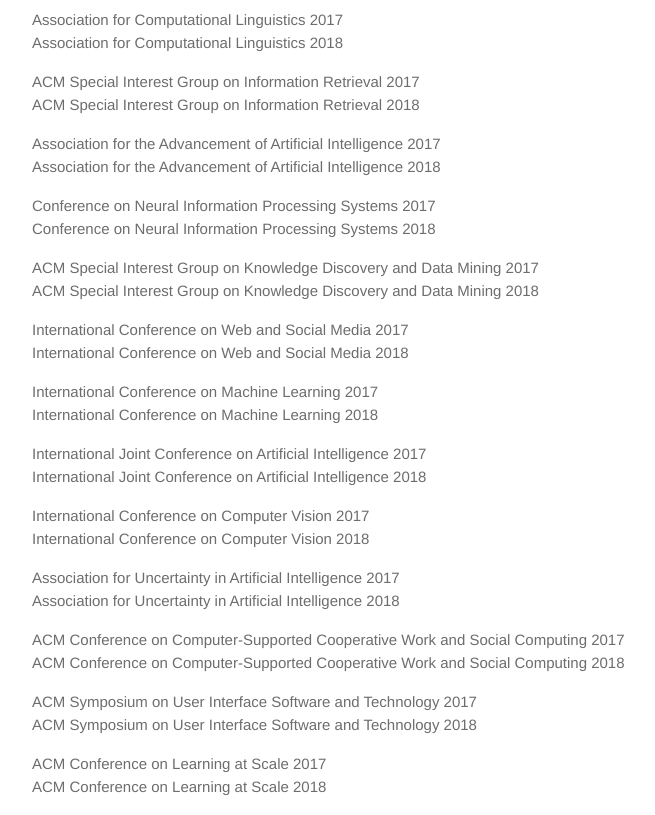
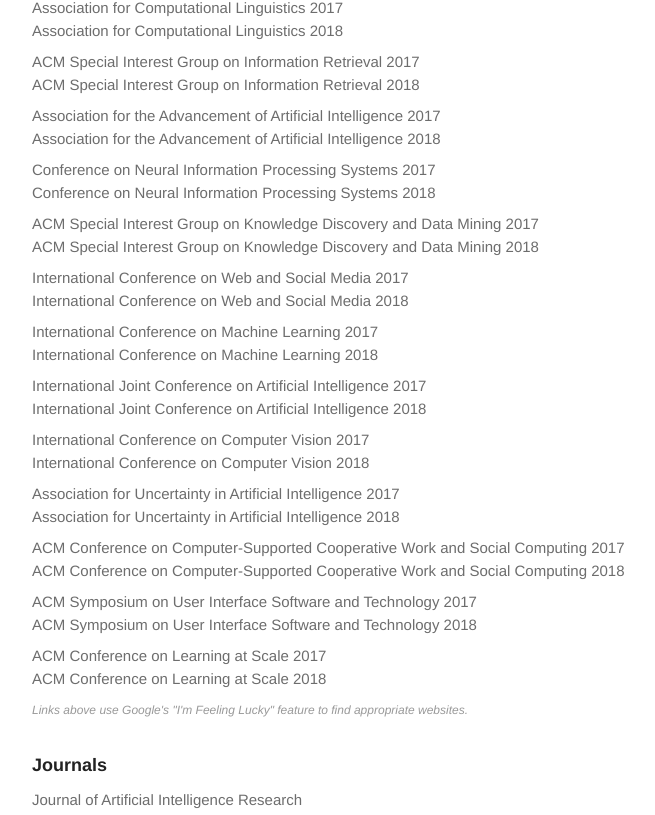
Before and after one commit to uilab-github/uilab-web-old, a React app: page /links in a window 1280 px wide. Shown: the part 264-1079 px from the top of the page, without its empty margins (96-751 px from the left). Built offline with nearby package versions, Linux system fonts and the light colour scheme; a web font is replaced by a local one.

Commit message:
chagnge style of links page

```diff
--- a/src/components/Links.js
+++ b/src/components/Links.js
@@ -8,6 +8,7 @@
 class Links extends Component {
   renderLink(link, i) {
     return (
+      <div className="c-links__link-group">
         <a
           key={i}
           className="c-links__link"
@@ -16,6 +17,7 @@
         >
           {link[0]}
         </a>
+      </div>
     )
   }
 
--- a/src/style/components/_links.scss
+++ b/src/style/components/_links.scss
@@ -18,7 +18,7 @@
   }
 
   &__link-group {
-    padding: 8px 0;
+    padding: 4px 0;
   }
 
   &__link {
```
Lines whose indentation alone changed are shown as unchanged.
